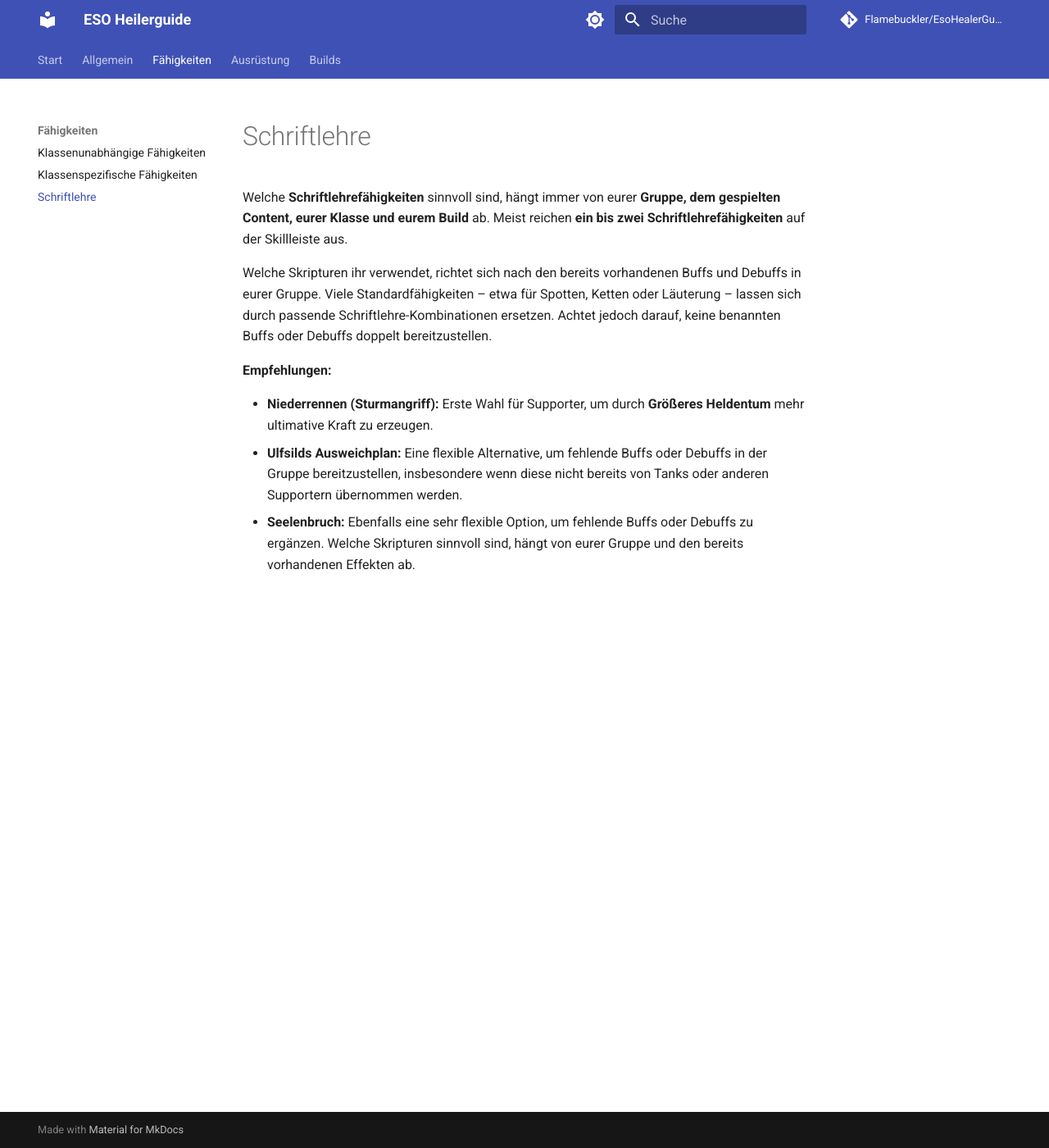
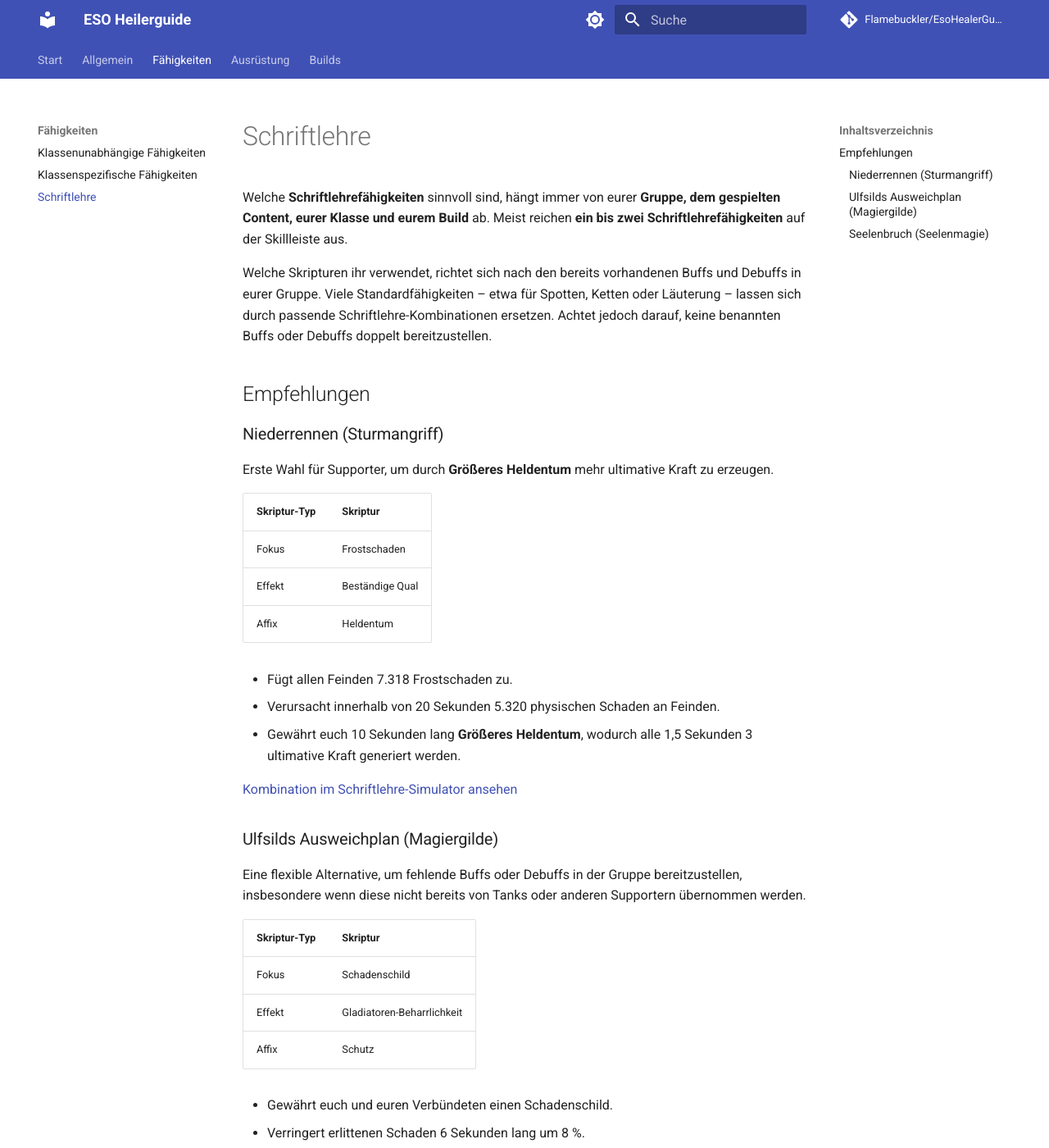
Before and after one commit to Flamebuckler/EsoHealerGuide, an MkDocs documentation site: the page built from docs/faehigkeiten/scribing.md, in a window 1280 px wide and 1400 px high. Shown: the whole window at 82% size. Built offline with MkDocs 1.6.1 and Material for MkDocs 9.7.7, drawn with Linux system fonts in a browser that asks for light colours; comment, search, counter and statistics services are not loaded; some of the changed text lies outside the part shown.

```diff
--- a/docs/faehigkeiten/scribing.md
+++ b/docs/faehigkeiten/scribing.md
@@ -4,8 +4,52 @@ Welche **Schriftlehrefähigkeiten** sinnvoll sind, hängt immer von eurer **Grup
 
 Welche Skripturen ihr verwendet, richtet sich nach den bereits vorhandenen Buffs und Debuffs in eurer Gruppe. Viele Standardfähigkeiten – etwa für Spotten, Ketten oder Läuterung – lassen sich durch passende Schriftlehre-Kombinationen ersetzen. Achtet jedoch darauf, keine benannten Buffs oder Debuffs doppelt bereitzustellen.
 
-**Empfehlungen:**
+## Empfehlungen
 
-- **Niederrennen (Sturmangriff):** Erste Wahl für Supporter, um durch **Größeres Heldentum** mehr ultimative Kraft zu erzeugen.
-- **Ulfsilds Ausweichplan:** Eine flexible Alternative, um fehlende Buffs oder Debuffs in der Gruppe bereitzustellen, insbesondere wenn diese nicht bereits von Tanks oder anderen Supportern übernommen werden.
-- **Seelenbruch:** Ebenfalls eine sehr flexible Option, um fehlende Buffs oder Debuffs zu ergänzen. Welche Skripturen sinnvoll sind, hängt von eurer Gruppe und den bereits vorhandenen Effekten ab.
+### Niederrennen (Sturmangriff)
+
+Erste Wahl für Supporter, um durch **Größeres Heldentum** mehr ultimative Kraft zu erzeugen.
+
+| Skriptur-Typ | Skriptur |
+|---|---|
+| Fokus | Frostschaden |
+| Effekt | Beständige Qual |
+| Affix | Heldentum |
+
+- Fügt allen Feinden 7.318 Frostschaden zu.
+- Verursacht innerhalb von 20 Sekunden 5.320 physischen Schaden an Feinden.
+- Gewährt euch 10 Sekunden lang **Größeres Heldentum**, wodurch alle 1,5 Sekunden 3 ultimative Kraft generiert werden.
+
+[Kombination im Schriftlehre-Simulator ansehen](https://eso-hub.com/de/schriftlehren-simulator?combination=220541,7,24,56,){: target="_blank" rel="noopener" }
+
+### Ulfsilds Ausweichplan (Magiergilde)
+
+Eine flexible Alternative, um fehlende Buffs oder Debuffs in der Gruppe bereitzustellen, insbesondere wenn diese nicht bereits von Tanks oder anderen Supportern übernommen werden.
+
+| Skriptur-Typ | Skriptur |
+|---|---|
+| Fokus | Schadenschild |
+| Effekt | Gladiatoren-Beharrlichkeit |
+| Affix | Schutz |
+
+- Gewährt euch und euren Verbündeten einen Schadenschild.
+- Verringert erlittenen Schaden 6 Sekunden lang um 8 %.
+- Gewährt 20 Sekunden lang **Kleineren Schutz**, wodurch erlittener Schaden um 5 % verringert wird.
+
+[Kombination im Schriftlehre-Simulator ansehen](https://eso-hub.com/de/schriftlehren-simulator?combination=222678,20,38,54,){: target="_blank" rel="noopener" }
+
+### Seelenbruch (Seelenmagie)
+
+Ebenfalls eine sehr flexible Option, um fehlende Buffs oder Debuffs zu ergänzen. Welche Skripturen sinnvoll sind, hängt von eurer Gruppe und den bereits vorhandenen Effekten ab.
+
+| Skriptur-Typ | Skriptur |
+|---|---|
+| Fokus | Schadenschild |
+| Effekt | Weisen-Genesung |
+| Affix | Mut |
+
+- Gewährt euch und euren Verbündeten einen Schadenschild.
+- Heilt innerhalb von 10 Sekunden in Höhe von 4.315 Leben.
+- Gewährt 20 Sekunden lang **Kleineren Mut**, wodurch Magie- und Waffenkraft um 215 erhöht wird.
+
+[Kombination im Schriftlehre-Simulator ansehen](https://eso-hub.com/de/schriftlehren-simulator?combination=217462,20,32,55,){: target="_blank" rel="noopener" }
--- a/mkdocs.yml
+++ b/mkdocs.yml
@@ -37,6 +37,8 @@ nav:
     - Mundusstein: allgemein/mundus.md
     - Championpunkte: allgemein/championpoints.md
     - Verbrauchsgüter: allgemein/consumables.md
+    - Allgemeine Tipps: allgemein/tips.md
+    - Warum ein Zerstörungsstab auf der Backbar?: allgemein/why_destruction_staff_on_backbar.md
   - Fähigkeiten:
     - Klassenunabhängige Fähigkeiten: faehigkeiten/class_independent_skills.md
     - Klassenspezifische Fähigkeiten: faehigkeiten/class_skills.md
```
Also changed, not shown: docs/allgemein/tips.md (added, +31 -0 lines), docs/allgemein/why_destruction_staff_on_backbar.md (added, +25 -0 lines), docs/ausruestung/combos.md (+25 -2 lines), docs/ausruestung/crafted_sets.md (+3 -3 lines), docs/ausruestung/dungeon_sets.md (+1 -1 lines), docs/builds/beginner_build.md (+50 -0 lines), docs/builds/dungeon_build.md (+51 -0 lines).
